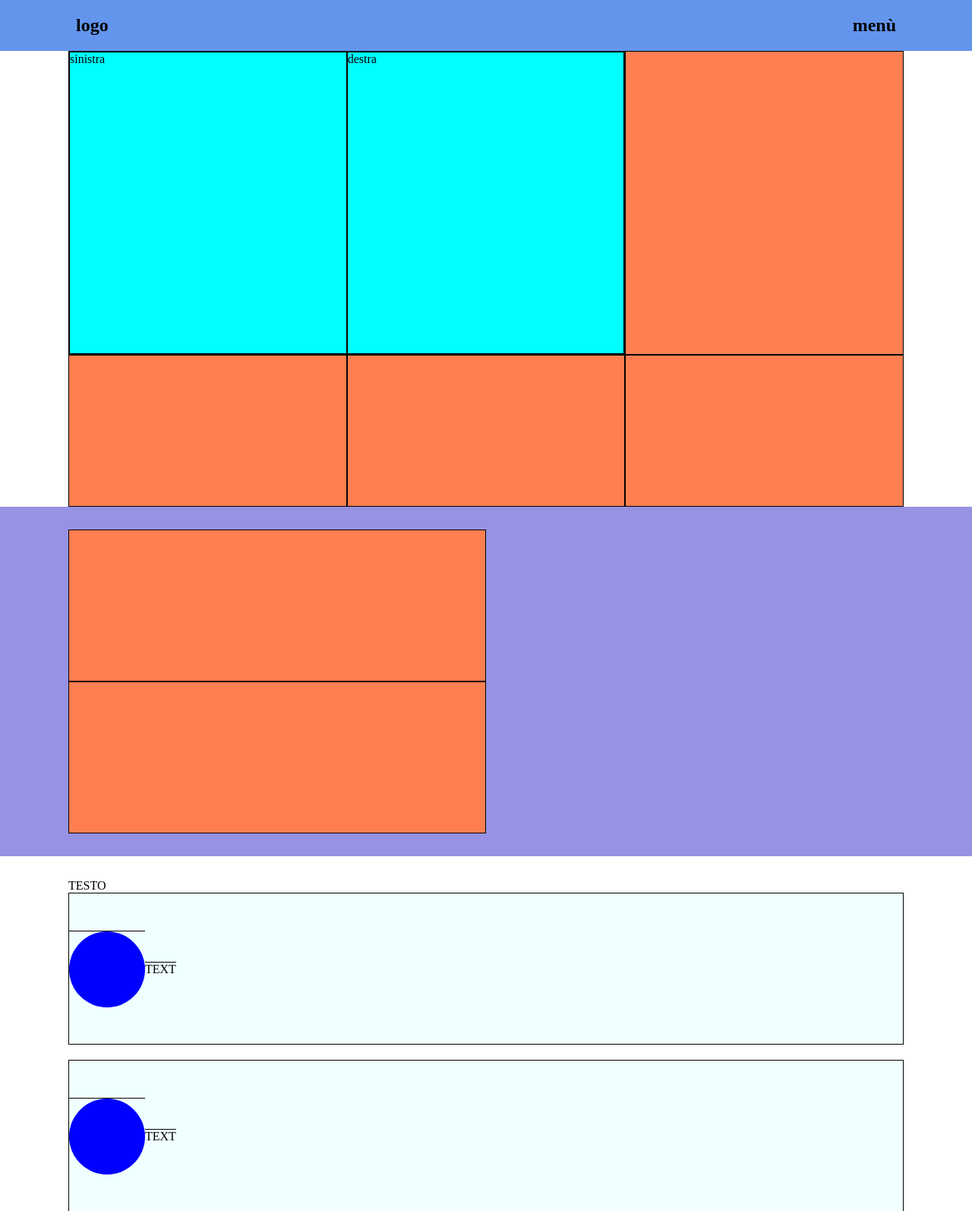
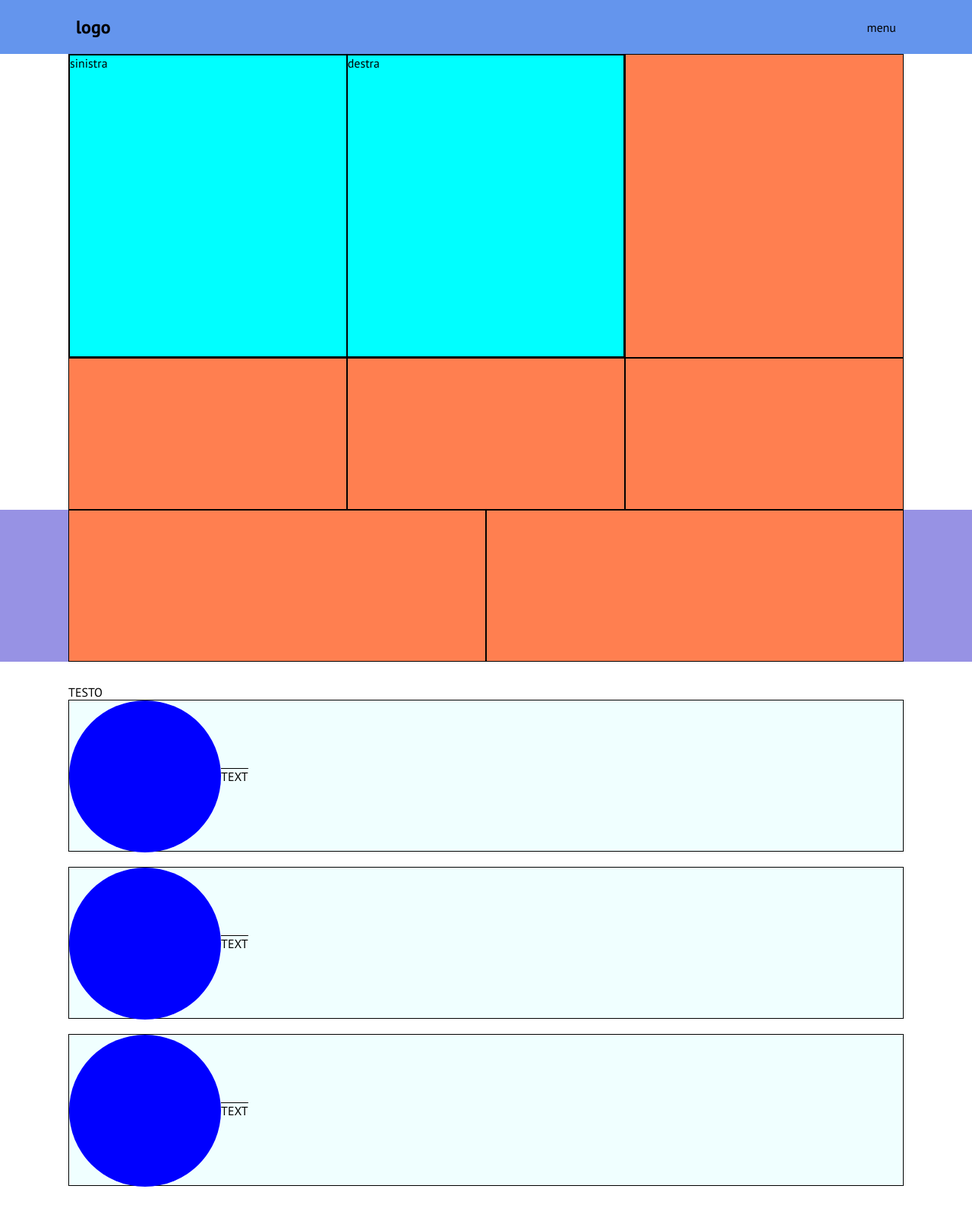
Before and after one commit to manueledigregorio/htmlcss-responsive-layout, a plain HTML site: page index.html in a window 1280 px wide. Shown: the top 1594 px of the page at 76% size. Drawn offline with Linux system fonts and the light colour scheme.

Commit message:
[add] img

```diff
--- a/index.html
+++ b/index.html
@@ -3,15 +3,26 @@
   <head>
     <meta charset="UTF-8" />
     <meta name="viewport" content="width=device-width, initial-scale=1.0" />
+
+    <link rel="preconnect" href="https://fonts.googleapis.com">
+    <link rel="preconnect" href="https://fonts.gstatic.com" crossorigin>
+    <link href="https://fonts.googleapis.com/css2?family=PT+Sans:wght@400;700&display=swap" rel="stylesheet">
+
+    <link rel="stylesheet" href="https://cdnjs.cloudflare.com/ajax/libs/font-awesome/6.4.0/css/all.min.css" integrity="sha512-iecdLmaskl7CVkqkXNQ/ZH/XLlvWZOJyj7Yy7tcenmpD1ypASozpmT/E0iPtmFIB46ZmdtAc9eNBvH0H/ZpiBw==" crossorigin="anonymous"/>
+
     <link rel="stylesheet" href="style.css" />
     <title>Document</title>
   </head>
   <body>
     <!--INIZIO HEADER------>
     <header>
+
       <div class="header-main flex space-between container">
         <div class="header-right"><h2>logo</h2></div>
-        <div class="header-left"><h2>menù</h2></div>
+        <div class="header-left">
+          <div class="menu">menu</div>
+          <div class="icon">icon</div>
+        </div>
       </div>
     </header>
     <!-------FINE HEADER-------->
@@ -52,11 +63,12 @@
             <div class="col ">
               <div class="debug22"></div>
             </div>
-          </div>
+
           <div class="col">
             <div class="debug22"></div>
           </div>
         </div>
+      </div>
       </div>
     </section>
 
@@ -67,7 +79,7 @@
 
           <div class="col  debug3">
             <div class="partners-img debug4">
-                <div class="debug4-5"></div>
+                <div class="card-img"></div>
             </div>
             <div class="partners-text debug4">
                 TEXT
@@ -76,7 +88,7 @@
 
           <div class="col debug3">
             <div class="partners-img debug4">
-                <div class="debug4-5"></div>
+                <div class="card-img"></div>
             </div>
             <div class="partners-text debug4">
                 TEXT
@@ -86,7 +98,7 @@
 
           <div class="col debug3">
             <div class="partners-img debug4">
-                <div class="debug4-5"></div>
+                <div class="card-img"></div>
             </div>
             <div class="partners-text debug4">
                 TEXT
--- a/style.css
+++ b/style.css
@@ -2,6 +2,10 @@
     margin: 0;
     padding: 0;
     box-sizing: border-box;
+}
+
+body{
+    font-family: 'PT Sans', sans-serif;
 }
 
 .container{
@@ -65,12 +69,11 @@
     border-top: 1px solid black;
 }
 
-.debug4-5{
-    width: 100px;
-    height: 100px;
+.card-img{
+    width: 200px;
+    height: 200px;
     background-color: blue;
     border-radius: 50%;
-    margin: 0 auto;
 }
 
 .debug5{
@@ -94,7 +97,10 @@ header{
 .header-main{
     padding: 20px 10px;
     align-items: center;
+}
 
+.menu{
+    display: none;
 }
 
 .half{
@@ -105,7 +111,7 @@ header{
 
 .planning{
     background-color: #9792E4;
-    padding: 30px 0px;
+
 }
 
 .partners{
@@ -140,6 +146,8 @@ footer{
         flex-wrap: wrap;
     }
 
+
+
     .demo .col{
         width:calc(100% / 3) ;
     }
@@ -161,7 +169,7 @@ footer{
     }
 
     .benefits .col{
-        width: calc(100% / 2 );
+        width: 50%;
 
     }
 
@@ -179,6 +187,14 @@ footer{
         max-width: 1100px;
     }
 
+    .menu{
+        display: block;
+    }
+
+    .icon{
+        display: none;
+    }
+
     .card-big{
         display: flex;
     }
@@ -194,6 +210,11 @@ footer{
 
     .planning .col{
         width: 50%;
+        display: flex;
+    }
+
+    .benefits .col{
+        width: calc(100% / 3);
     }
 
 }
```
Also changed, not shown: img/about.jpg (added), img/logo.png (added), img/phone.png (added), img/planning1.png (added), img/planning2.png (added), img/testimonial1.jpg (added), img/testimonial2.jpg (added), img/testimonial3.jpg (added), 1 other file.
